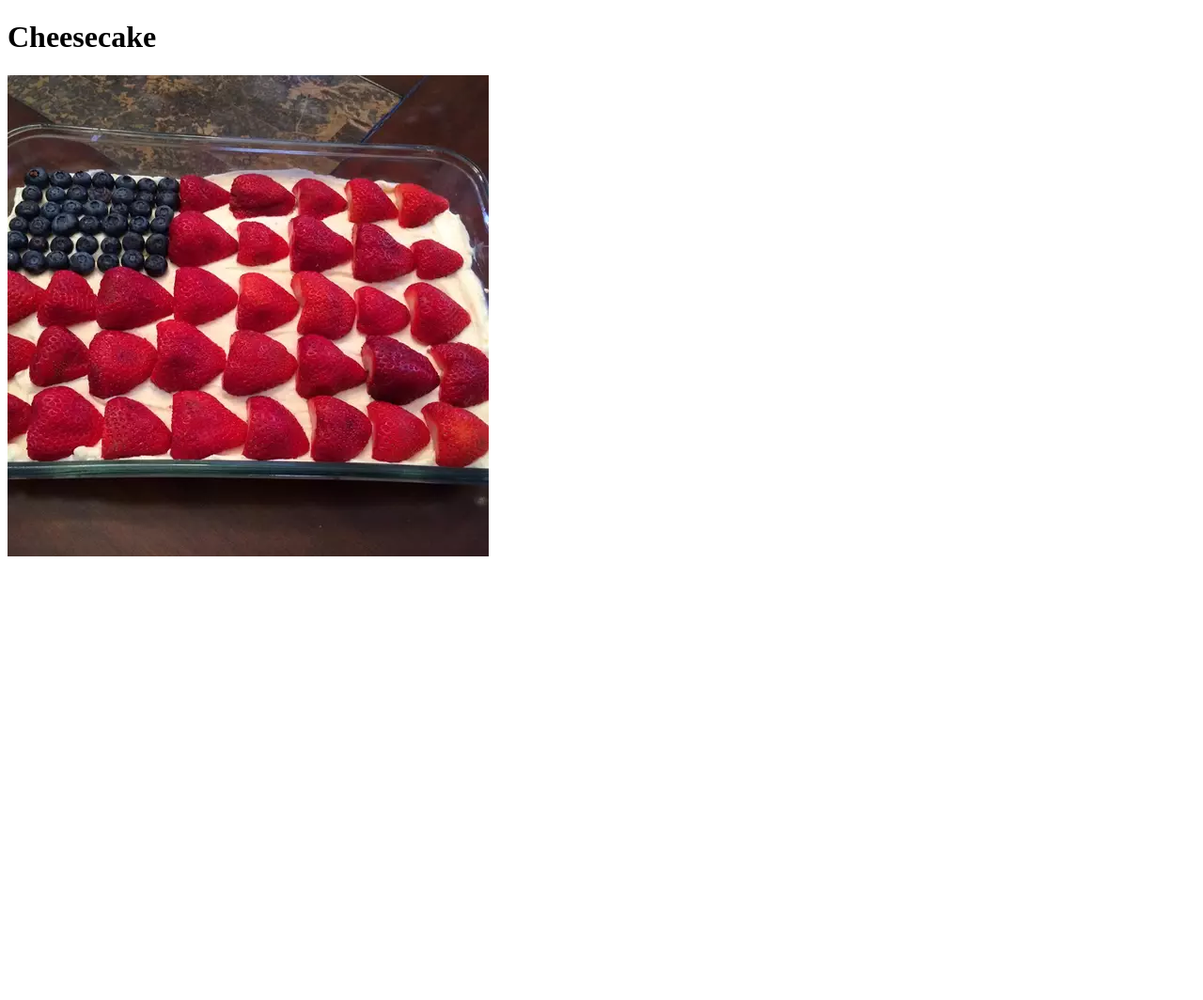
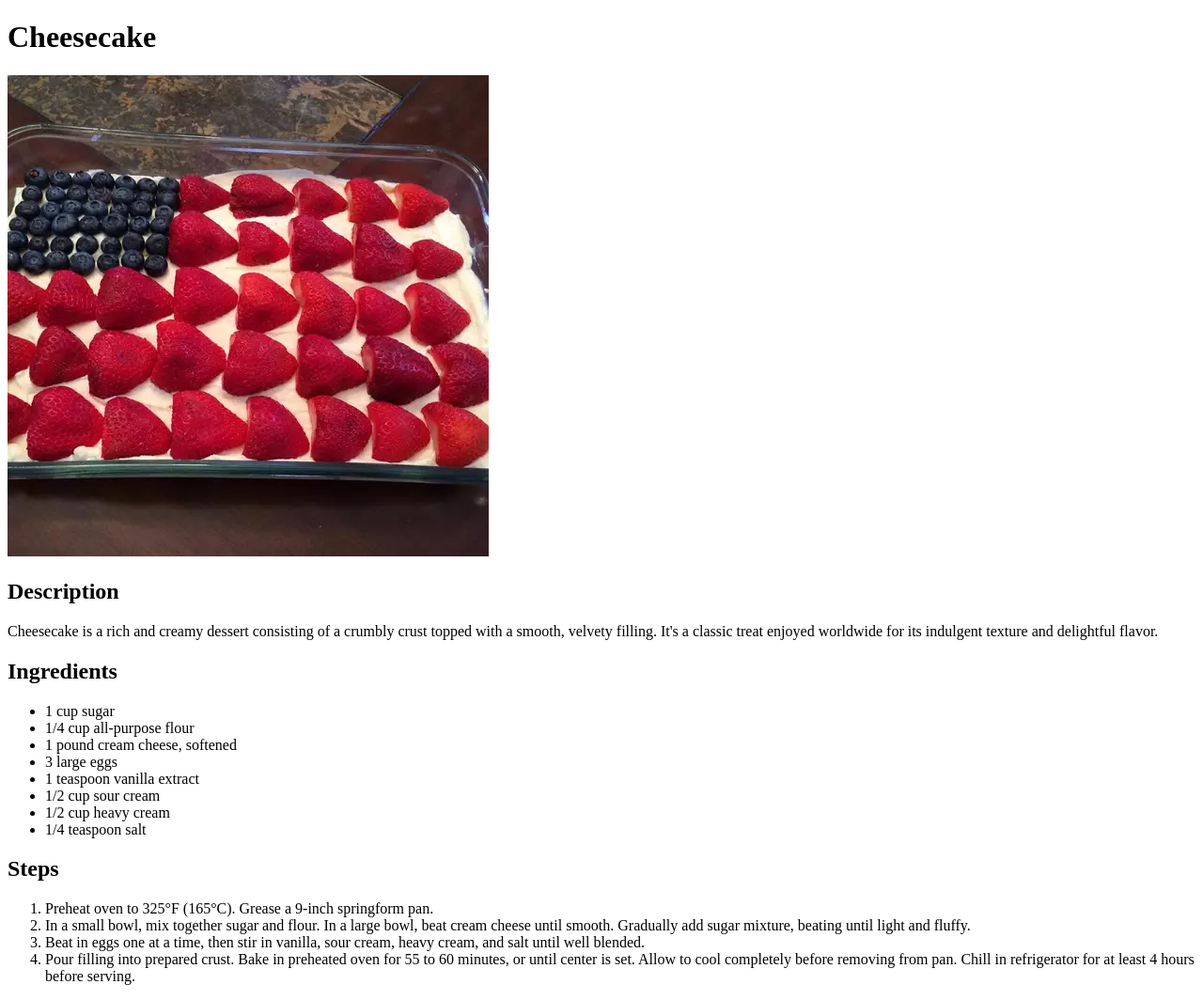
Before and after one commit to enriquezduane/odin-recipes, a plain HTML site: page recipes/cheesecake.html in a window 1280 px wide. Shown: the whole page at 94% size. Before the commit the page ends 800 px from the top, so only its background shows below. Drawn offline with Linux system fonts and the light colour scheme.

Commit message:
feat: add description, ingredients, and steps section

```diff
--- a/recipes/cheesecake.html
+++ b/recipes/cheesecake.html
@@ -10,6 +10,32 @@
 <body>
     <h1>Cheesecake</h1>
     <img src="../img/cheesecake.webp" alt="Cheesecake">
+    <h2>Description</h2>
+    <p>
+        Cheesecake is a rich and creamy dessert consisting of a crumbly crust topped with a smooth, velvety filling.
+        It's a classic treat enjoyed worldwide for its indulgent texture and delightful flavor.
+    </p>
+    <h2>Ingredients</h2>
+    <ul>
+        <li>1 cup sugar</li>
+        <li>1/4 cup all-purpose flour</li>
+        <li>1 pound cream cheese, softened</li>
+        <li>3 large eggs</li>
+        <li>1 teaspoon vanilla extract</li>
+        <li>1/2 cup sour cream</li>
+        <li>1/2 cup heavy cream</li>
+        <li>1/4 teaspoon salt</li>
+    </ul>
+    <h2>Steps</h2>
+    <ol>
+        <li>Preheat oven to 325°F (165°C). Grease a 9-inch springform pan.</li>
+        <li>In a small bowl, mix together sugar and flour. In a large bowl, beat cream cheese until smooth. Gradually
+            add sugar mixture, beating until light and fluffy.</li>
+        <li>Beat in eggs one at a time, then stir in vanilla, sour cream, heavy cream, and salt until well blended.</li>
+        <li>Pour filling into prepared crust. Bake in preheated oven for 55 to 60 minutes, or until center is set.
+            Allow to cool completely before removing from pan. Chill in refrigerator for at least 4 hours before
+            serving.</li>
+    </ol>
 </body>
 
 </html>
```
Also changed, not shown: recipes/fried-chicken.html (+24 -1 lines), recipes/salad.html (+19 -1 lines).
